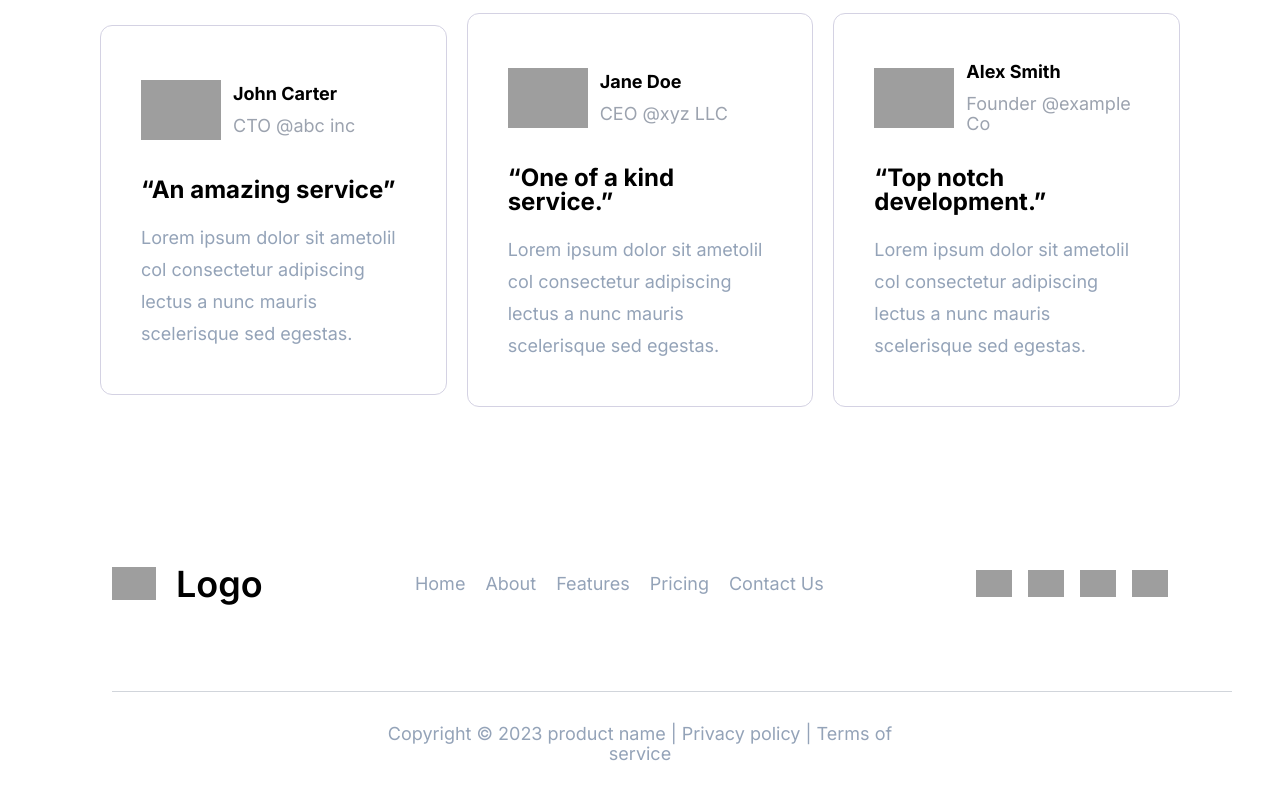
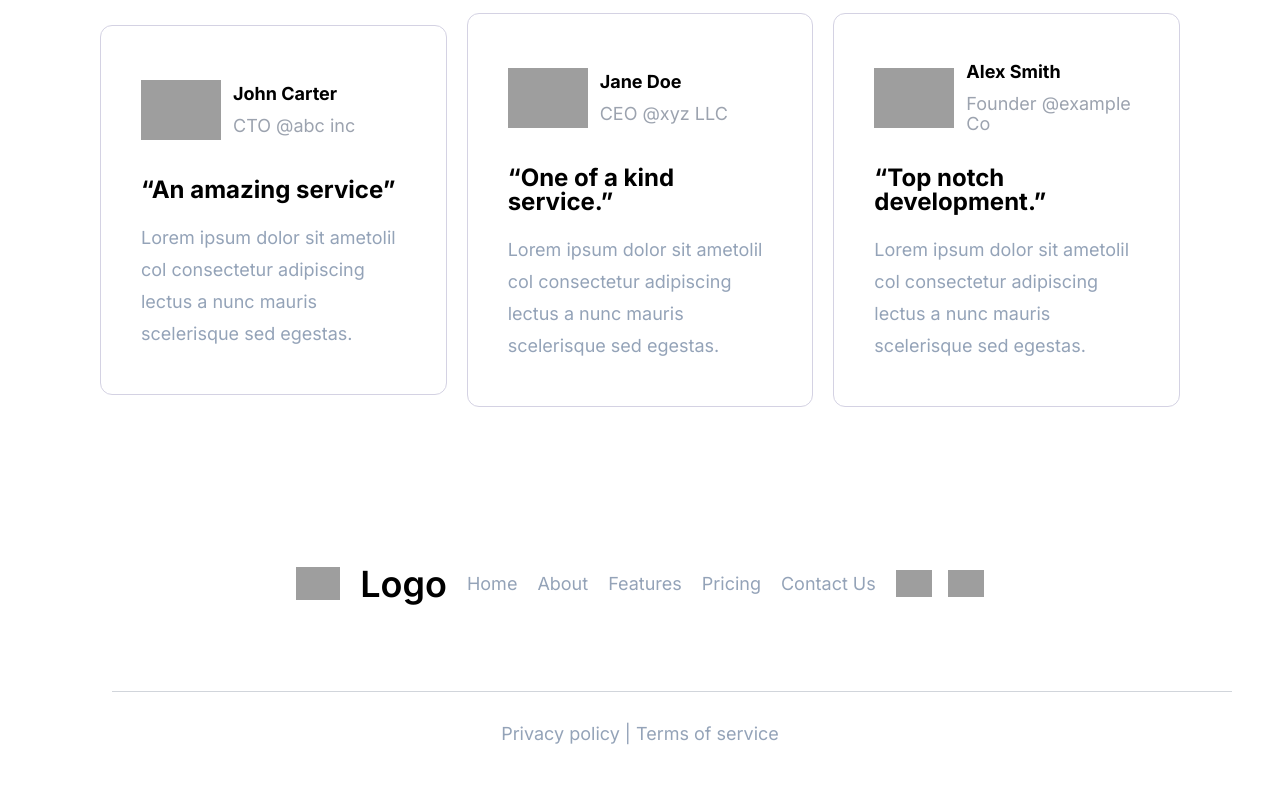
Before and after one commit to rahulbansal16/tob1, a Next.js app: page / in a window 1280 px wide. Shown: the part 2793-3593 px from the top of the page. Built offline with nearby package versions, Linux system fonts and the light colour scheme; grey boxes are pictures that could not be loaded.

Commit message:
fixed the NavBAr

```diff
--- a/src/app/page.js
+++ b/src/app/page.js
@@ -305,12 +305,97 @@ function TestimonialComponent() {
 
 
 
+// function Navbar(props) {
+//   return (
+//     <header className="items-stretch bg-white flex flex-col justify-center align-middle">
+//       <div className="bg-white flex w-[1440px] max-w-full flex-col items-center px-20 py-11 max-md:px-5">
+//         <div className="self-stretch flex items-stretch justify-between gap-5 mt-2.5 mx-8 max-md:max-w-full max-md:flex-wrap max-md:justify-center max-md:mr-2.5">
+//           <div className="items-center flex justify-between gap-5">
+//             <img
+//               loading="lazy"
+//               src="https://cdn.builder.io/api/v1/image/assets/TEMP/55a638a0-38d6-4278-ad2c-5ad279c6a570?apiKey=d281bd051822428daa150eb2eda86050&"
+//               className="aspect-square object-contain object-center w-11 overflow-hidden shrink-0 max-w-full my-auto"
+//               alt="Logo"
+//             />
+//             <div className="text-black text-center text-4xl font-semibold leading-[54px] self-stretch">
+//               Logo
+//             </div>
+//           </div>
+//           <div className="justify-between items-stretch self-center flex gap-5 my-auto max-md:max-w-full max-md:flex-wrap max-md:justify-center">
+//             <a
+//               href="#home"
+//               className="text-slate-400 text-center text-lg leading-5"
+//             >
+//               Home
+//             </a>
+//             <a
+//               href="#about"
+//               className="text-slate-400 text-center text-lg leading-5"
+//             >
+//               About
+//             </a>
+//             <a
+//               href="#features"
+//               className="text-slate-400 text-center text-lg leading-5"
+//             >
+//               Features
+//             </a>
+//             <a
+//               href="#pricing"
+//               className="text-slate-400 text-center text-lg leading-5"
+//             >
+//               Pricing
+//             </a>
+//             <a
+//               href="#contact"
+//               className="text-slate-400 text-center text-lg leading-5"
+//             >
+//               Contact Us
+//             </a>
+//           </div>
+//           <div className="justify-end items-stretch self-center flex gap-4 my-auto max-md:justify-center">
+//             <img
+//               loading="lazy"
+//               src="https://cdn.builder.io/api/v1/image/assets/TEMP/58ea4df9-851d-4c3a-a2eb-acee41a71a49?apiKey=d281bd051822428daa150eb2eda86050&"
+//               className="aspect-square object-contain object-center w-9 overflow-hidden shrink-0 max-w-full"
+//               alt="Image 1"
+//             />
+//             <img
+//               loading="lazy"
+//               src="https://cdn.builder.io/api/v1/image/assets/TEMP/59963193-a7ed-4d45-9905-5f233755d778?apiKey=d281bd051822428daa150eb2eda86050&"
+//               className="aspect-square object-contain object-center w-9 overflow-hidden shrink-0 max-w-full"
+//               alt="Image 2"
+//             />
+//             <img
+//               loading="lazy"
+//               src="https://cdn.builder.io/api/v1/image/assets/TEMP/2fc1c2af-af02-4f67-acca-ab1921db4a5a?apiKey=d281bd051822428daa150eb2eda86050&"
+//               className="aspect-square object-contain object-center w-9 overflow-hidden shrink-0 max-w-full"
+//               alt="Image 3"
+//             />
+//             <img
+//               loading="lazy"
+//               src="https://cdn.builder.io/api/v1/image/assets/TEMP/e4520283-994c-4486-9031-fe76865692bd?apiKey=d281bd051822428daa150eb2eda86050&"
+//               className="aspect-square object-contain object-center w-9 overflow-hidden shrink-0 max-w-full"
+//               alt="Image 4"
+//             />
+//           </div>
+//         </div>
+//         <div className="bg-gray-300 self-stretch w-full shrink-0 h-px mt-20 mx-8 max-md:mr-2.5 max-md:mt-10" />
+//         <div className="text-slate-400 text-center text-lg leading-5 max-w-[550px] mt-8 max-md:max-w-full">
+//           Copyright © 2023 product name | Privacy policy | Terms of service
+//         </div>
+//       </div>
+//     </header>
+//   );
+// }
+
+
 function Navbar(props) {
   return (
-    <header className="items-stretch bg-white flex flex-col justify-center">
-      <div className="bg-white flex w-[1440px] max-w-full flex-col items-center px-20 py-11 max-md:px-5">
-        <div className="self-stretch flex items-stretch justify-between gap-5 mt-2.5 mx-8 max-md:max-w-full max-md:flex-wrap max-md:justify-center max-md:mr-2.5">
-          <div className="items-center flex justify-between gap-5">
+    <header className="items-stretch bg-white flex flex-col justify-center align-middle">
+      <div className="bg-white flex w-full max-w-full flex-col items-center px-20 py-11 max-md:px-5">
+        <div className="self-stretch flex items-center justify-center gap-5 mt-2.5 mx-8 max-md:max-w-full max-md:flex-wrap max-md:mr-2.5">
+          <a href="#home" className="flex items-center justify-between gap-5">
             <img
               loading="lazy"
               src="https://cdn.builder.io/api/v1/image/assets/TEMP/55a638a0-38d6-4278-ad2c-5ad279c6a570?apiKey=d281bd051822428daa150eb2eda86050&"
@@ -320,69 +405,35 @@ function Navbar(props) {
             <div className="text-black text-center text-4xl font-semibold leading-[54px] self-stretch">
               Logo
             </div>
+          </a>
+          <div className="justify-center items-center self-center flex gap-5 my-auto max-md:max-w-full max-md:flex-wrap max-md:justify-center">
+            <a href="#home" className="text-slate-400 text-center text-lg leading-5">Home</a>
+            <a href="#about" className="text-slate-400 text-center text-lg leading-5">About</a>
+            <a href="#features" className="text-slate-400 text-center text-lg leading-5">Features</a>
+            <a href="#pricing" className="text-slate-400 text-center text-lg leading-5">Pricing</a>
+            <a href="#contact" className="text-slate-400 text-center text-lg leading-5">Contact Us</a>
           </div>
-          <div className="justify-between items-stretch self-center flex gap-5 my-auto max-md:max-w-full max-md:flex-wrap max-md:justify-center">
-            <a
-              href="#home"
-              className="text-slate-400 text-center text-lg leading-5"
-            >
-              Home
-            </a>
-            <a
-              href="#about"
-              className="text-slate-400 text-center text-lg leading-5"
-            >
-              About
-            </a>
-            <a
-              href="#features"
-              className="text-slate-400 text-center text-lg leading-5"
-            >
-              Features
-            </a>
-            <a
-              href="#pricing"
-              className="text-slate-400 text-center text-lg leading-5"
-            >
-              Pricing
-            </a>
-            <a
-              href="#contact"
-              className="text-slate-400 text-center text-lg leading-5"
-            >
-              Contact Us
-            </a>
-          </div>
-          <div className="justify-end items-stretch self-center flex gap-4 my-auto max-md:justify-center">
+          <div className="justify-center items-center self-center flex gap-4 my-auto max-md:justify-center">
+            {/* Image links can be added here if needed */}
             <img
               loading="lazy"
               src="https://cdn.builder.io/api/v1/image/assets/TEMP/58ea4df9-851d-4c3a-a2eb-acee41a71a49?apiKey=d281bd051822428daa150eb2eda86050&"
               className="aspect-square object-contain object-center w-9 overflow-hidden shrink-0 max-w-full"
               alt="Image 1"
             />
-            <img
-              loading="lazy"
-              src="https://cdn.builder.io/api/v1/image/assets/TEMP/59963193-a7ed-4d45-9905-5f233755d778?apiKey=d281bd051822428daa150eb2eda86050&"
+             <img
+               loading="lazy"
+               src="https://cdn.builder.io/api/v1/image/assets/TEMP/e4520283-994c-4486-9031-fe76865692bd?apiKey=d281bd051822428daa150eb2eda86050&"
               className="aspect-square object-contain object-center w-9 overflow-hidden shrink-0 max-w-full"
-              alt="Image 2"
-            />
-            <img
-              loading="lazy"
-              src="https://cdn.builder.io/api/v1/image/assets/TEMP/2fc1c2af-af02-4f67-acca-ab1921db4a5a?apiKey=d281bd051822428daa150eb2eda86050&"
-              className="aspect-square object-contain object-center w-9 overflow-hidden shrink-0 max-w-full"
-              alt="Image 3"
-            />
-            <img
-              loading="lazy"
-              src="https://cdn.builder.io/api/v1/image/assets/TEMP/e4520283-994c-4486-9031-fe76865692bd?apiKey=d281bd051822428daa150eb2eda86050&"
-              className="aspect-square object-contain object-center w-9 overflow-hidden shrink-0 max-w-full"
-              alt="Image 4"
-            />
+               alt="Image 4"
+             />
+            {/* More images follow here... */}
           </div>
         </div>
         <div className="bg-gray-300 self-stretch w-full shrink-0 h-px mt-20 mx-8 max-md:mr-2.5 max-md:mt-10" />
-        <div className="text-slate-400 text-center text-lg leading-5 max-w-[550px] mt-8 max-md:max-w-full">
-          Copyright © 2023 product name | Privacy policy | Terms of service
+        <div className="text-slate-400 text-center text-lg leading-5 max-w-full mt-8 max-md:max-w-full">
+          <a href="#privacy-policy" className="hover:underline">Privacy policy</a> |
+          <a href="#terms-of-service" className="hover:underline"> Terms of service</a>
         </div>
       </div>
     </header>
```
